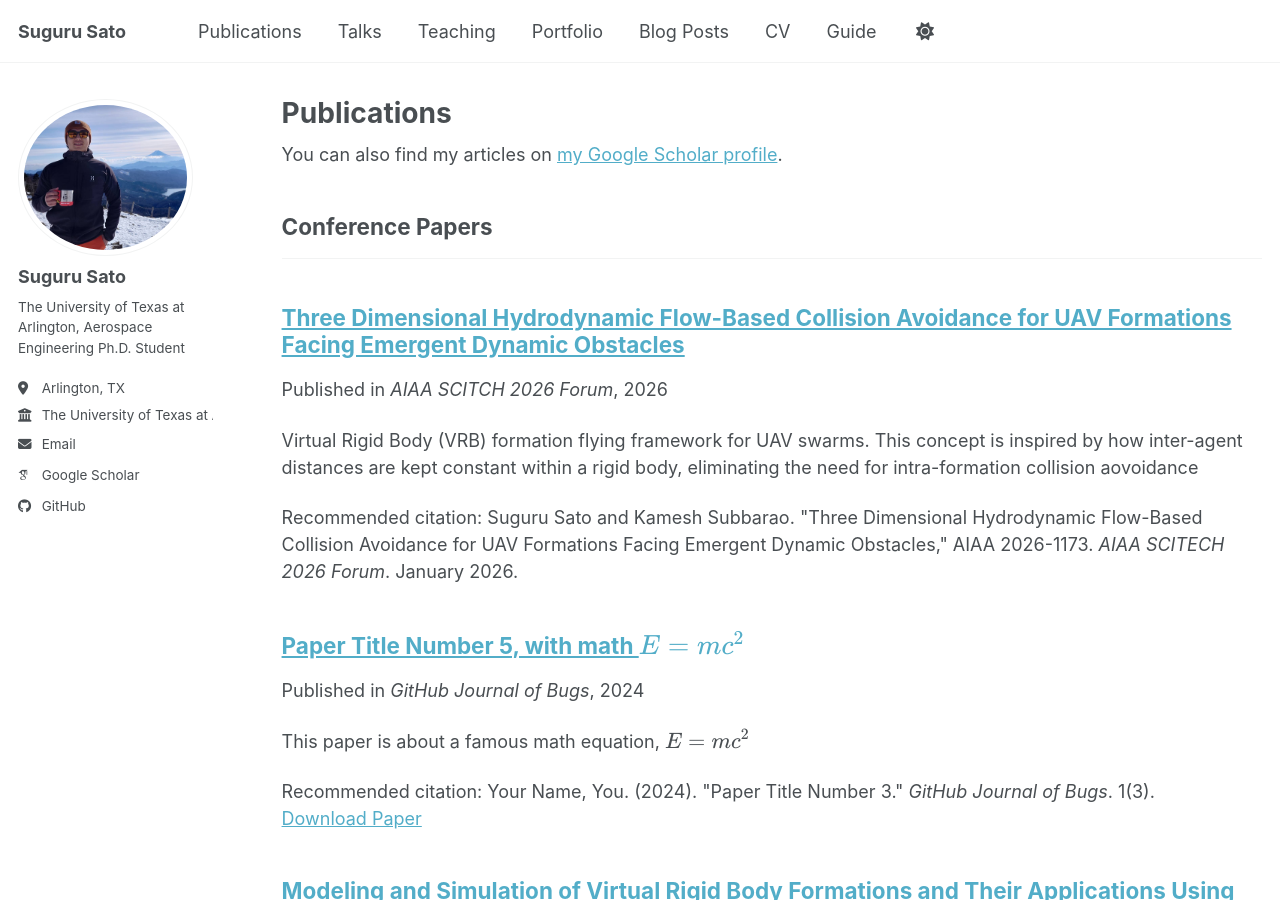
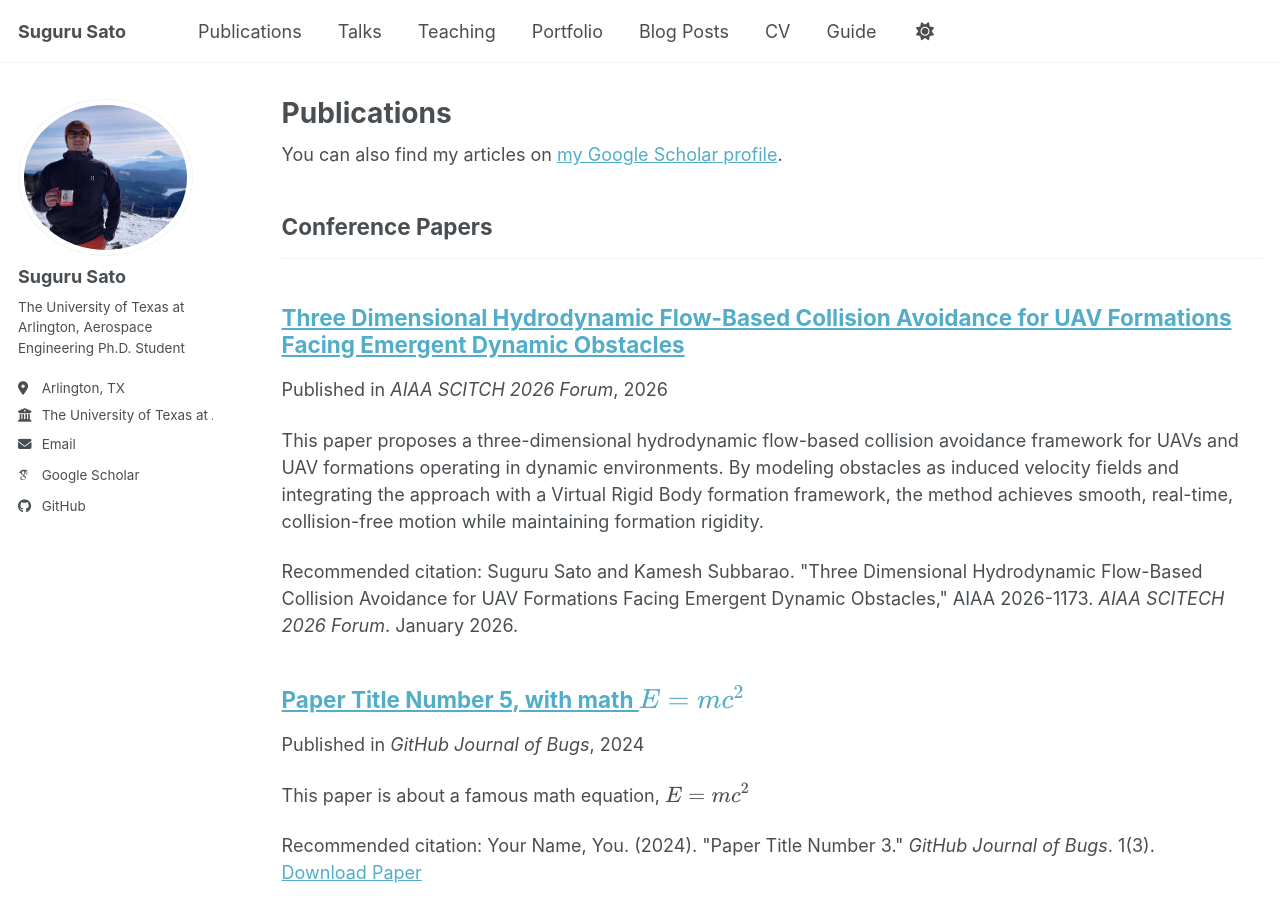
Before and after one commit to GitHub-Suguru/GitHub-Suguru.github.io, a Jekyll site: the page built from _pages/publications.html, in a window 1280 px wide and 900 px high. Built offline with Jekyll 4.4.1, drawn with Linux system fonts in a browser that asks for light colours; some web fonts are replaced; a script bundle is joined from its source files by our own code; library files that are not in the unit come from our copies.

Commit message:
Update 2026-01-08-AIAA2026-1173.md

```diff
--- a/_publications/2026-01-08-AIAA2026-1173.md
+++ b/_publications/2026-01-08-AIAA2026-1173.md
@@ -3,7 +3,7 @@ title: "Three Dimensional Hydrodynamic Flow-Based Collision Avoidance for UAV Fo
 collection: publications
 category: conferences
 permalink: /publication/2026-01-08-AIAA2026-1173
-excerpt: 'Virtual Rigid Body (VRB) formation flying framework for UAV swarms. This concept is inspired by how inter-agent distances are kept constant within a rigid body, eliminating the need for intra-formation collision aovoidance'
+excerpt: 'This paper proposes a three-dimensional hydrodynamic flow-based collision avoidance framework for UAVs and UAV formations operating in dynamic environments. By modeling obstacles as induced velocity fields and integrating the approach with a Virtual Rigid Body formation framework, the method achieves smooth, real-time, collision-free motion while maintaining formation rigidity.'
 date: 2026-01-08
 venue: 'AIAA SCITCH 2026 Forum'
 slidesurl:
```
